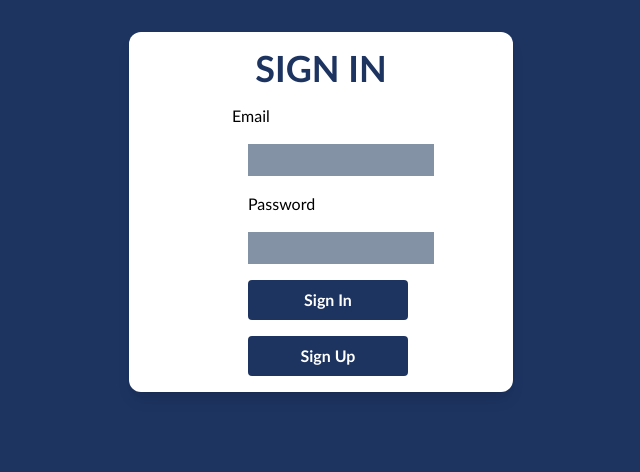
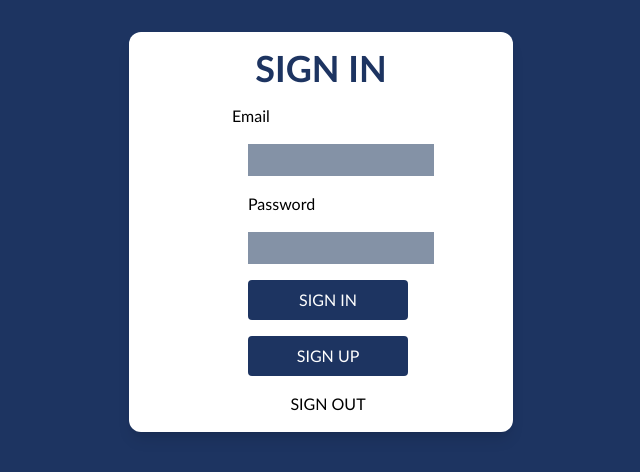
Before and after one commit to liz-robson/WIH-next, a Next.js app: page /login in a window 1280 px wide. Shown: the top 472 px of the page, without its empty margins (319-959 px from the left). Built offline with nearby package versions, Linux system fonts and the light colour scheme.

Commit message:
setting up redirect when signed in

```diff
--- a/package.json
+++ b/package.json
@@ -10,6 +10,7 @@
   },
   "dependencies": {
     "@supabase/auth-helpers-nextjs": "^0.8.7",
+    "@supabase/ssr": "^0.1.0",
     "@supabase/supabase-js": "^2.39.3",
     "@types/styled-components": "^5.1.34",
     "govuk-frontend": "^5.0.0",
--- a/src/app/auth/callback/route.js
+++ b/src/app/auth/callback/route.js
@@ -1,10 +1,11 @@
 import { createRouteHandlerClient } from "@supabase/auth-helpers-nextjs";
+import { URL } from "next/dist/compiled/@edge-runtime/primitives/url";
 import { cookies } from "next/headers";
 import { NextResponse } from "next/server";
 
 export async function GET(request) {
-  const requestUrl = new URL(request.url);
-  const code = requestUrl.searchParams.get("code");
+  const url = new URL(request.url);
+  const code = url.searchParams.get("code");
 
   if (code) {
     const cookieStore = cookies();
@@ -13,5 +14,5 @@ export async function GET(request) {
   }
 
   // URL to redirect to after sign in process completes
-  return NextResponse.redirect(requestUrl.origin);
+  return NextResponse.redirect(url.origin);
 }
--- a/src/app/auth/login/route.js
+++ b/src/app/auth/login/route.js
@@ -15,7 +15,7 @@ export async function POST(request) {
     password,
   });
 
-  return NextResponse.redirect(requestUrl.origin, {
+  return NextResponse.redirect(`${requestUrl.origin}/pairing`, {
     status: 301,
   });
 }
--- a/src/app/login/page.jsx
+++ b/src/app/login/page.jsx
@@ -5,14 +5,15 @@ export default function Login() {
       <>
       <div className="my-8 py-8 px-8 max-w-sm mx-auto bg-white rounded-xl shadow-lg space-y-2 sm:py-4 sm:flex sm:items-center sm:space-y-4 sm:space-x-6 flex-col">
       <h1 className="mx-auto">SIGN IN</h1>
+
       <form className="flex flex-col space-x-4 space-y-4 mx-auto" action="/auth/login" method="post">
         <label htmlFor="email">Email</label>
         <input className="mx-auto bg-gray h-8" name="email" />
         <label htmlFor="password">Password</label>
         <input className="mx-auto bg-gray h-8" type="password" name="password" />
-        <button className="bg-blue text-white font-bold py-2 px-4 rounded max-w-40">Sign In</button>
-        <button className="bg-blue text-white font-bold py-2 px-4 rounded max-w-40" formAction="/auth/sign-up">Sign Up</button>
-        {/* <button className="max-w-40" formAction="/auth/logout">Sign Out</button> */}
+        <button className="bg-blue text-white py-2 px-4 rounded max-w-40">SIGN IN</button>
+        <button className="bg-blue text-white py-2 px-4 rounded max-w-40" formAction="/auth/sign-up">SIGN UP</button>
+        <button className="max-w-40" formAction="/auth/logout">SIGN OUT</button>
       </form>
       </div>
       </>
```
Also changed, not shown: 1 other file (tests, documents, lock files or other folders).
